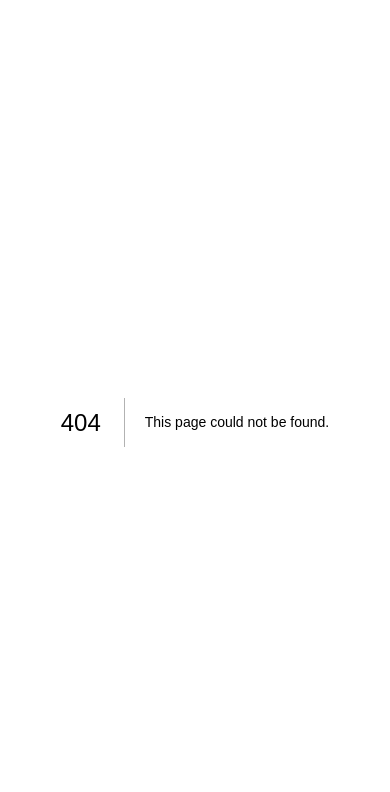
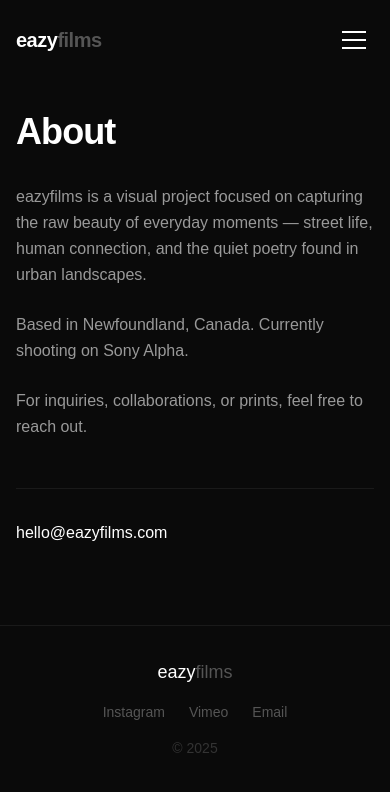
Before and after one commit to Ejaz-dev/eazyfilms, a Next.js app: page /about in a window 390 px wide. Before the commit this address had no page. Shown: the top 792 px of the page. Built offline with nearby package versions, Linux system fonts and the light colour scheme; a web font is replaced by a local one.

Commit message:
Fixed navbar, transitions, mobile view

```diff
--- a/next.config.ts
+++ b/next.config.ts
@@ -1,8 +1,9 @@
 import type { NextConfig } from "next";
 
 const nextConfig: NextConfig = {
-  /* config options here */
-  reactCompiler: true,
+  images: {
+    formats: ["image/avif", "image/webp"],
+  },
 };
 
 export default nextConfig;
--- /dev/null
+++ b/src/app/about/page.tsx
@@ -0,0 +1,38 @@
+import Navbar from "@/components/Navbar";
+import Footer from "@/components/Footer";
+
+export default function About() {
+  return (
+    <main className="min-h-screen">
+      <Navbar />
+
+      <section className="pt-28 md:pt-36 pb-20 px-4 md:px-6">
+        <div className="max-w-[800px] mx-auto">
+          <h1 className="text-4xl md:text-5xl font-semibold tracking-tight mb-8" style={{ fontFamily: "'Clash Display', sans-serif" }}>
+            About
+          </h1>
+
+          <div className="space-y-6 text-[#999] leading-relaxed">
+            <p>
+              eazyfilms is a visual project focused on capturing the raw beauty of everyday moments — street life, human connection, and the quiet poetry found in urban landscapes.
+            </p>
+            <p>
+              Based in Newfoundland, Canada. Currently shooting on Sony Alpha.
+            </p>
+            <p>
+              For inquiries, collaborations, or prints, feel free to reach out.
+            </p>
+          </div>
+
+          <div className="mt-12 pt-8 border-t border-[#1a1a1a]">
+            <a href="mailto:hello@eazyfilms.com" className="text-white hover:text-[#888] transition-colors">
+              hello@eazyfilms.com
+            </a>
+          </div>
+        </div>
+      </section>
+
+      <Footer />
+    </main>
+  );
+}
--- /dev/null
+++ b/src/app/contact/page.tsx
@@ -0,0 +1,49 @@
+import Navbar from "@/components/Navbar";
+import Footer from "@/components/Footer";
+
+export default function Contact() {
+  return (
+    <main className="min-h-screen">
+      <Navbar />
+
+      <section className="pt-28 md:pt-36 pb-20 px-4 md:px-6">
+        <div className="max-w-[800px] mx-auto">
+          <h1 className="text-4xl md:text-5xl font-semibold tracking-tight mb-8" style={{ fontFamily: "'Clash Display', sans-serif" }}>
+            Contact
+          </h1>
+
+          <div className="space-y-8 text-[#999]">
+            <p className="leading-relaxed">
+              Available for freelance work, collaborations, and print inquiries.
+            </p>
+
+            <div className="space-y-4">
+              <div>
+                <span className="text-[#555] text-sm block mb-1">Email</span>
+                <a href="mailto:hello@eazyfilms.com" className="text-white hover:text-[#888] transition-colors">
+                  hello@eazyfilms.com
+                </a>
+              </div>
+
+              <div>
+                <span className="text-[#555] text-sm block mb-1">Instagram</span>
+                <a href="https://instagram.com" target="_blank" rel="noopener noreferrer" className="text-white hover:text-[#888] transition-colors">
+                  @eazyfilms
+                </a>
+              </div>
+
+              <div>
+                <span className="text-[#555] text-sm block mb-1">Vimeo</span>
+                <a href="https://vimeo.com" target="_blank" rel="noopener noreferrer" className="text-white hover:text-[#888] transition-colors">
+                  vimeo.com/eazyfilms
+                </a>
+              </div>
+            </div>
+          </div>
+        </div>
+      </section>
+
+      <Footer />
+    </main>
+  );
+}
--- /dev/null
+++ b/src/app/film/page.tsx
@@ -0,0 +1,35 @@
+import Navbar from "@/components/Navbar";
+import Footer from "@/components/Footer";
+
+export default function Film() {
+  return (
+    <main className="min-h-screen">
+      <Navbar />
+
+      <section className="pt-28 md:pt-36 pb-20 px-4 md:px-6">
+        <div className="max-w-[1800px] mx-auto">
+          <h1 className="text-4xl md:text-5xl font-semibold tracking-tight mb-8" style={{ fontFamily: "'Clash Display', sans-serif" }}>
+            Film
+          </h1>
+
+          <p className="text-[#999] mb-12 max-w-lg">
+            Selected video work and short films.
+          </p>
+
+          {/* Video Grid */}
+          <div className="grid grid-cols-1 md:grid-cols-2 gap-6">
+            {/* Placeholder for videos - replace with your actual videos */}
+            <div className="aspect-video bg-[#161616] rounded-lg flex items-center justify-center">
+              <span className="text-[#555]">Video coming soon</span>
+            </div>
+            <div className="aspect-video bg-[#161616] rounded-lg flex items-center justify-center">
+              <span className="text-[#555]">Video coming soon</span>
+            </div>
+          </div>
+        </div>
+      </section>
+
+      <Footer />
+    </main>
+  );
+}
--- a/src/app/page.tsx
+++ b/src/app/page.tsx
@@ -1,5 +1,6 @@
 import Navbar from "@/components/Navbar";
 import Gallery from "@/components/Gallery";
+import Footer from "@/components/Footer";
 
 const images = [
   { id: 1, src: "/images/1.jpg" },
@@ -44,6 +45,8 @@ export default function Home() {
           <Gallery images={images} />
         </div>
       </section>
+
+      <Footer />
     </main>
   );
 }
--- /dev/null
+++ b/src/app/template.tsx
@@ -0,0 +1,7 @@
+"use client";
+
+import PageTransition from "@/components/PageTransition";
+
+export default function Template({ children }: { children: React.ReactNode }) {
+  return <PageTransition>{children}</PageTransition>;
+}
--- /dev/null
+++ b/src/components/Footer.tsx
@@ -0,0 +1,28 @@
+export default function Footer() {
+  return (
+    <footer className="border-t border-[#1a1a1a] px-4 md:px-6 py-8">
+      <div className="max-w-[1800px] mx-auto flex flex-col md:flex-row justify-between items-center gap-4">
+        <span
+          className="text-lg font-medium"
+          style={{ fontFamily: "'Clash Display', sans-serif" }}
+        >
+          eazy<span className="text-[#555]">films</span>
+        </span>
+
+        <div className="flex gap-6 text-[#555] text-sm">
+          <a href="https://instagram.com" target="_blank" rel="noopener noreferrer" className="hover:text-white transition-colors">
+            Instagram
+          </a>
+          <a href="https://vimeo.com" target="_blank" rel="noopener noreferrer" className="hover:text-white transition-colors">
+            Vimeo
+          </a>
+          <a href="mailto:hello@eazyfilms.com" className="hover:text-white transition-colors">
+            Email
+          </a>
+        </div>
+
+        <span className="text-[#333] text-sm">© 2025</span>
+      </div>
+    </footer>
+  );
+}
--- a/src/components/Gallery.tsx
+++ b/src/components/Gallery.tsx
@@ -2,20 +2,21 @@
 
 import { useState, useEffect } from "react";
 import { motion, AnimatePresence } from "framer-motion";
+import Image from "next/image";
 
-interface Image {
+interface ImageData {
   id: number;
   src: string;
 }
 
 interface GalleryProps {
-  images: Image[];
+  images: ImageData[];
 }
 
 export default function Gallery({ images }: GalleryProps) {
-  const [selectedImage, setSelectedImage] = useState<Image | null>(null);
+  const [selectedImage, setSelectedImage] = useState<ImageData | null>(null);
+  const [loadedImages, setLoadedImages] = useState<Set<number>>(new Set());
 
-  // Close on Escape key
   useEffect(() => {
     const handleKeyDown = (e: KeyboardEvent) => {
       if (e.key === "Escape") setSelectedImage(null);
@@ -24,7 +25,6 @@ export default function Gallery({ images }: GalleryProps) {
     return () => window.removeEventListener("keydown", handleKeyDown);
   }, []);
 
-  // Prevent body scroll when lightbox is open
   useEffect(() => {
     if (selectedImage) {
       document.body.style.overflow = "hidden";
@@ -32,6 +32,10 @@ export default function Gallery({ images }: GalleryProps) {
       document.body.style.overflow = "unset";
     }
   }, [selectedImage]);
+
+  const handleImageLoad = (id: number) => {
+    setLoadedImages((prev) => new Set(prev).add(id));
+  };
 
   return (
     <>
@@ -46,28 +50,38 @@ export default function Gallery({ images }: GalleryProps) {
             transition={{ duration: 0.5, delay: index * 0.05 }}
           >
             <div
-              className="rounded overflow-hidden cursor-pointer group"
+              className="rounded overflow-hidden cursor-pointer group relative"
               onClick={() => setSelectedImage(img)}
             >
-              <motion.img
+              <Image
                 src={img.src}
                 alt=""
-                className="w-full transition-all duration-700 ease-out group-hover:scale-[1.03] group-hover:brightness-110"
-                layoutId={`image-${img.id}`}
-                style={{
-                  opacity: selectedImage?.id === img.id ? 0 : 1,
-                }}
+                width={800}
+                height={600}
+                className={`w-full h-auto transition-all duration-700 ease-out group-hover:scale-[1.03] group-hover:brightness-110 ${
+                  loadedImages.has(img.id) ? "opacity-100" : "opacity-0"
+                }`}
+                onLoad={() => handleImageLoad(img.id)}
+                sizes="(max-width: 640px) 50vw, (max-width: 1024px) 33vw, 25vw"
+                priority={index < 4}
               />
+              {!loadedImages.has(img.id) && (
+                <div className="absolute inset-0 bg-[#161616] animate-pulse" />
+              )}
             </div>
           </motion.div>
         ))}
       </div>
 
       {/* Lightbox */}
-      <AnimatePresence mode="wait">
+      <AnimatePresence>
         {selectedImage && (
           <motion.div
             className="fixed inset-0 z-50 flex items-center justify-center cursor-pointer"
+            initial={{ opacity: 0 }}
+            animate={{ opacity: 1 }}
+            exit={{ opacity: 0 }}
+            transition={{ duration: 0.3 }}
             onClick={() => setSelectedImage(null)}
           >
             {/* Transparent blurry backdrop */}
@@ -76,7 +90,7 @@ export default function Gallery({ images }: GalleryProps) {
               initial={{ opacity: 0 }}
               animate={{ opacity: 1 }}
               exit={{ opacity: 0 }}
-              transition={{ duration: 0.5, ease: "easeInOut" }}
+              transition={{ duration: 0.4 }}
             />
 
             {/* Close button */}
@@ -85,35 +99,23 @@ export default function Gallery({ images }: GalleryProps) {
               initial={{ opacity: 0, y: -10 }}
               animate={{ opacity: 1, y: 0 }}
               exit={{ opacity: 0, y: -10 }}
-              transition={{ duration: 0.3, delay: 0.2 }}
+              transition={{ duration: 0.3, delay: 0.1 }}
               onClick={() => setSelectedImage(null)}
             >
-              <svg
-                width="18"
-                height="18"
-                viewBox="0 0 24 24"
-                fill="none"
-                stroke="currentColor"
-                strokeWidth="2"
-              >
+              <svg width="18" height="18" viewBox="0 0 24 24" fill="none" stroke="currentColor" strokeWidth="2">
                 <path d="M18 6L6 18M6 6l12 12" />
               </svg>
             </motion.button>
 
-            {/* Image - animates from original position */}
+            {/* Image */}
             <motion.img
-              key={selectedImage.id}
               src={selectedImage.src}
               alt=""
               className="relative z-10 max-w-[90vw] max-h-[85vh] object-contain rounded-lg shadow-2xl cursor-default"
-              layoutId={`image-${selectedImage.id}`}
-              transition={{
-                layout: {
-                  type: "spring",
-                  stiffness: 120,
-                  damping: 25,
-                },
-              }}
+              initial={{ scale: 0.9, opacity: 0 }}
+              animate={{ scale: 1, opacity: 1 }}
+              exit={{ scale: 0.9, opacity: 0 }}
+              transition={{ type: "spring", stiffness: 200, damping: 25 }}
               onClick={(e) => e.stopPropagation()}
             />
 
@@ -123,7 +125,7 @@ export default function Gallery({ images }: GalleryProps) {
               initial={{ opacity: 0, y: 10 }}
               animate={{ opacity: 1, y: 0 }}
               exit={{ opacity: 0, y: 10 }}
-              transition={{ duration: 0.3, delay: 0.3 }}
+              transition={{ duration: 0.3, delay: 0.2 }}
             >
               Click anywhere or press Esc to close
             </motion.p>
--- a/src/components/Navbar.tsx
+++ b/src/components/Navbar.tsx
@@ -2,9 +2,13 @@
 
 import { useState, useEffect } from "react";
 import Link from "next/link";
+import { motion, AnimatePresence } from "framer-motion";
+
+const navItems = ["Film", "About", "Contact"];
 
 export default function Navbar() {
   const [scrolled, setScrolled] = useState(false);
+  const [menuOpen, setMenuOpen] = useState(false);
 
   useEffect(() => {
     const onScroll = () => setScrolled(window.scrollY > 40);
@@ -12,7 +16,17 @@ export default function Navbar() {
     return () => window.removeEventListener("scroll", onScroll);
   }, []);
 
+  // Prevent body scroll when menu is open
+  useEffect(() => {
+    if (menuOpen) {
+      document.body.style.overflow = "hidden";
+    } else {
+      document.body.style.overflow = "unset";
+    }
+  }, [menuOpen]);
+
   return (
+    <>
       <nav
         className={`fixed top-0 left-0 right-0 z-50 transition-all duration-500 ${
           scrolled ? "bg-[#0a0a0a]/90 backdrop-blur-xl py-3" : "bg-transparent py-5"
@@ -21,13 +35,16 @@ export default function Navbar() {
         <div className="max-w-[1800px] mx-auto px-4 md:px-6 flex items-center justify-between">
           <Link
             href="/"
-          className="text-xl font-semibold tracking-tight"
+            className="text-xl font-semibold tracking-tight z-50"
             style={{ fontFamily: "'Clash Display', sans-serif" }}
+            onClick={() => setMenuOpen(false)}
           >
             eazy<span className="text-[#555]">films</span>
           </Link>
-        <div className="flex items-center gap-6 md:gap-8">
-          {["Work", "Film", "About", "Contact"].map((item) => (
+
+          {/* Desktop Nav */}
+          <div className="hidden md:flex items-center gap-6 md:gap-8">
+            {navItems.map((item) => (
               <Link
                 key={item}
                 href={`/${item.toLowerCase()}`}
@@ -37,7 +54,73 @@ export default function Navbar() {
               </Link>
             ))}
           </div>
+
+          {/* Mobile Hamburger Button */}
+          <button
+            className="md:hidden z-50 w-10 h-10 flex flex-col items-center justify-center gap-1.5"
+            onClick={() => setMenuOpen(!menuOpen)}
+            aria-label="Toggle menu"
+          >
+            <motion.span
+              className="w-6 h-0.5 bg-white block"
+              animate={{
+                rotate: menuOpen ? 45 : 0,
+                y: menuOpen ? 4 : 0,
+              }}
+              transition={{ duration: 0.3 }}
+            />
+            <motion.span
+              className="w-6 h-0.5 bg-white block"
+              animate={{
+                opacity: menuOpen ? 0 : 1,
+              }}
+              transition={{ duration: 0.3 }}
+            />
+            <motion.span
+              className="w-6 h-0.5 bg-white block"
+              animate={{
+                rotate: menuOpen ? -45 : 0,
+                y: menuOpen ? -4 : 0,
+              }}
+              transition={{ duration: 0.3 }}
+            />
+          </button>
         </div>
       </nav>
+
+      {/* Mobile Menu Overlay */}
+      <AnimatePresence>
+        {menuOpen && (
+          <motion.div
+            className="fixed inset-0 z-40 bg-[#0a0a0a] flex flex-col items-center justify-center md:hidden"
+            initial={{ opacity: 0 }}
+            animate={{ opacity: 1 }}
+            exit={{ opacity: 0 }}
+            transition={{ duration: 0.3 }}
+          >
+            <nav className="flex flex-col items-center gap-8">
+              {navItems.map((item, index) => (
+                <motion.div
+                  key={item}
+                  initial={{ opacity: 0, y: 20 }}
+                  animate={{ opacity: 1, y: 0 }}
+                  exit={{ opacity: 0, y: 20 }}
+                  transition={{ duration: 0.3, delay: index * 0.1 }}
+                >
+                  <Link
+                    href={`/${item.toLowerCase()}`}
+                    className="text-3xl font-medium text-white hover:text-[#888] transition-colors"
+                    style={{ fontFamily: "'Clash Display', sans-serif" }}
+                    onClick={() => setMenuOpen(false)}
+                  >
+                    {item}
+                  </Link>
+                </motion.div>
+              ))}
+            </nav>
+          </motion.div>
+        )}
+      </AnimatePresence>
+    </>
   );
 }
--- /dev/null
+++ b/src/components/PageTransition.tsx
@@ -0,0 +1,20 @@
+"use client";
+
+import { motion } from "framer-motion";
+
+export default function PageTransition({
+  children,
+}: {
+  children: React.ReactNode;
+}) {
+  return (
+    <motion.div
+      initial={{ opacity: 0, y: 20 }}
+      animate={{ opacity: 1, y: 0 }}
+      exit={{ opacity: 0, y: -20 }}
+      transition={{ duration: 0.4, ease: "easeInOut" }}
+    >
+      {children}
+    </motion.div>
+  );
+}
```
Lines whose indentation alone changed are shown as unchanged.
